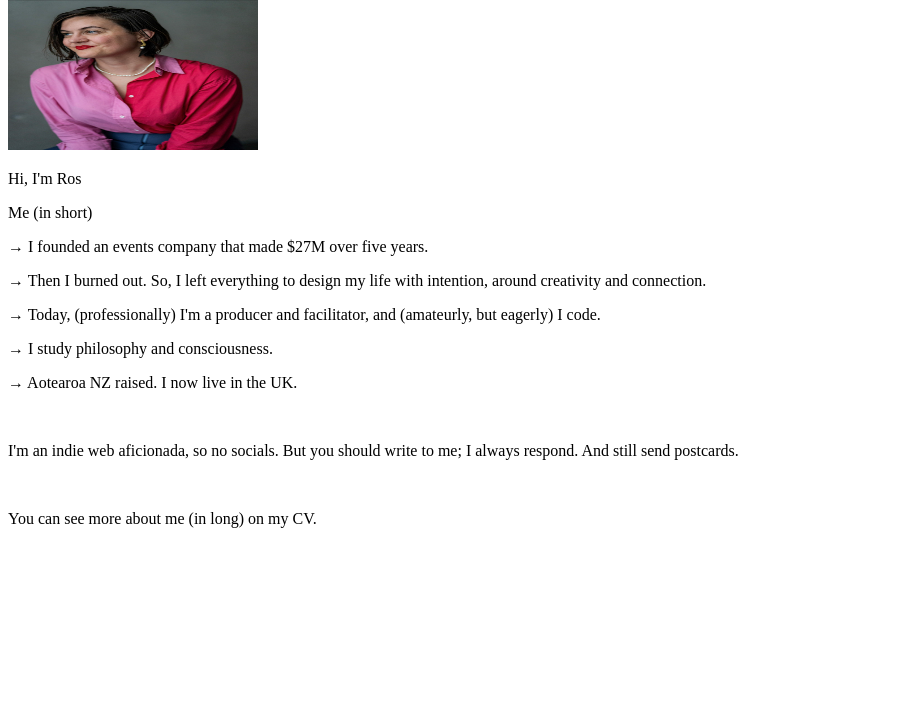
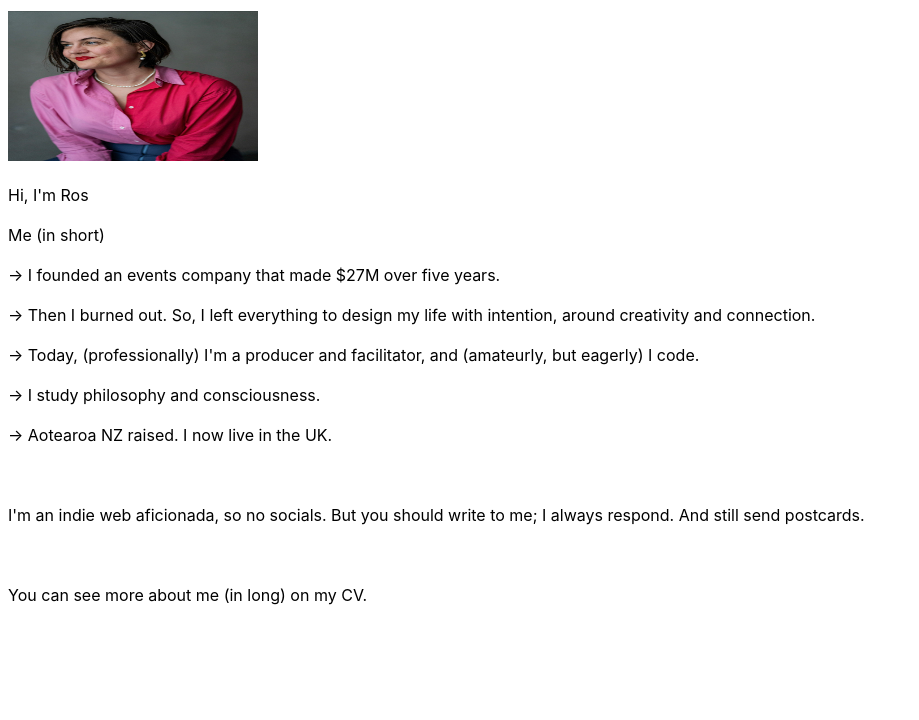
Before and after one commit to fluffy-milkshake/fluffy-milkshake.github.io, a plain HTML site: page index.html in a window 1280 px wide. Shown: the part 80-800 px from the top of the page, without its empty margins (0-919 px from the left). Drawn offline with Linux system fonts and the light colour scheme.

Commit message:
Adding stylesheet

```diff
--- /dev/null
+++ b/css/style.css
@@ -0,0 +1,25 @@
+*,
+::after,
+::before {
+}
+/*
+1. Use a consistent sensible line-height in all browsers.
+2. Prevent adjustments of font size after orientation changes in iOS.
+3. Use a more readable tab size.
+4. Use the user's configured `sans` font-family by default.
+*/
+
+html {
+  line-height: 1.5;
+  /* 1 */
+  -webkit-text-size-adjust: 100%;
+  /* 2 */
+  -moz-tab-size: 4;
+  /* 3 */
+  -o-tab-size: 4;
+  tab-size: 4;
+  /* 3 */
+  /* 4 */
+  font-family: -apple-system, BlinkMacSystemFont, "Segoe UI", Roboto, Helvetica, Arial, sans-serif, "Apple Color Emoji", "Segoe UI Emoji", "Segoe UI Symbol";
+}
+/* System Fonts as used by GitHub */
--- a/index.html
+++ b/index.html
@@ -4,6 +4,7 @@
 <head>
 	<title>Rosalind Croad</title>
 	<meta name=“viewport” content=“width=device-width, initial-scale=1.0”>
+    <link rel="stylesheet" href="css/style.css"/>
 
 </head>
 
```
Also changed, not shown: 1 other file.
